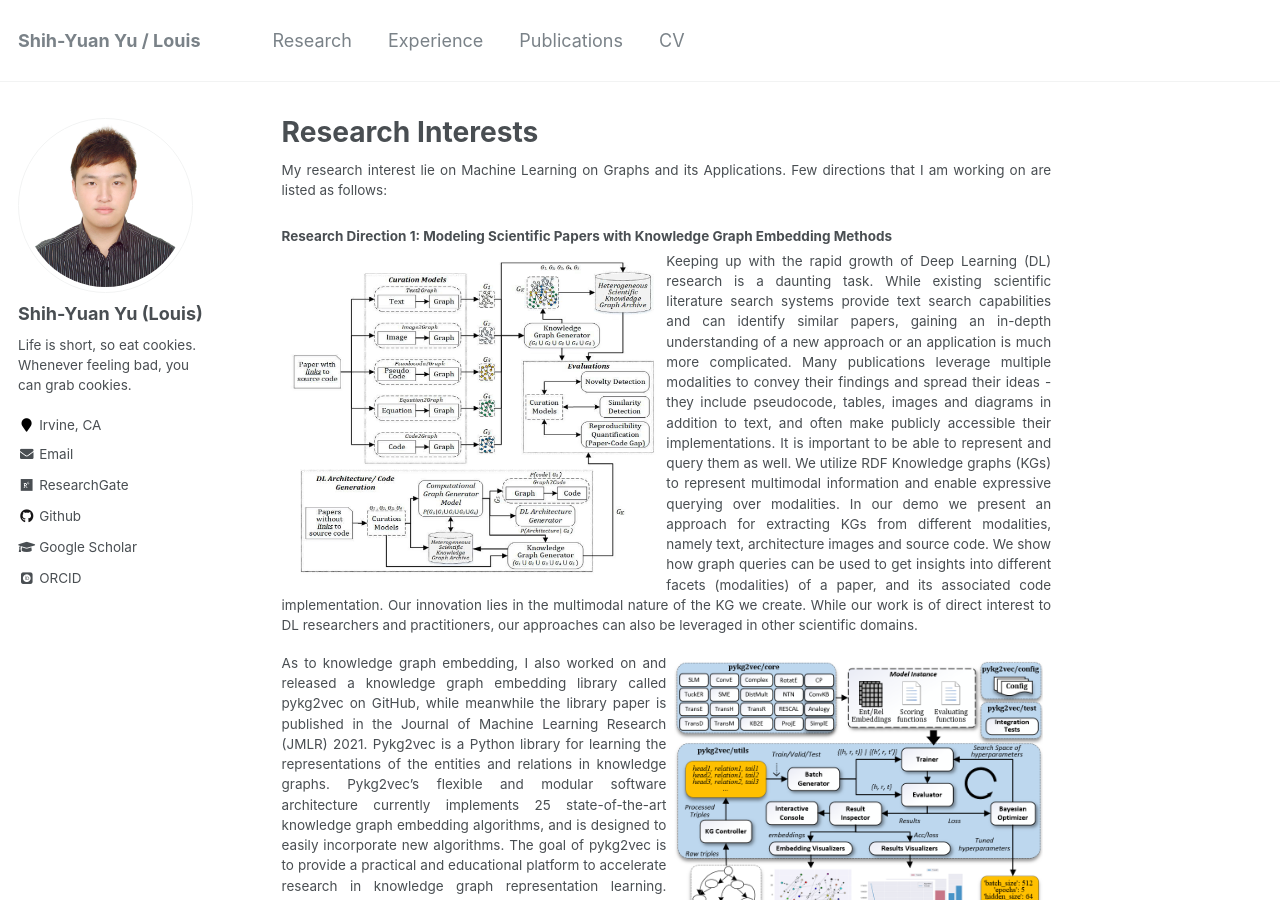
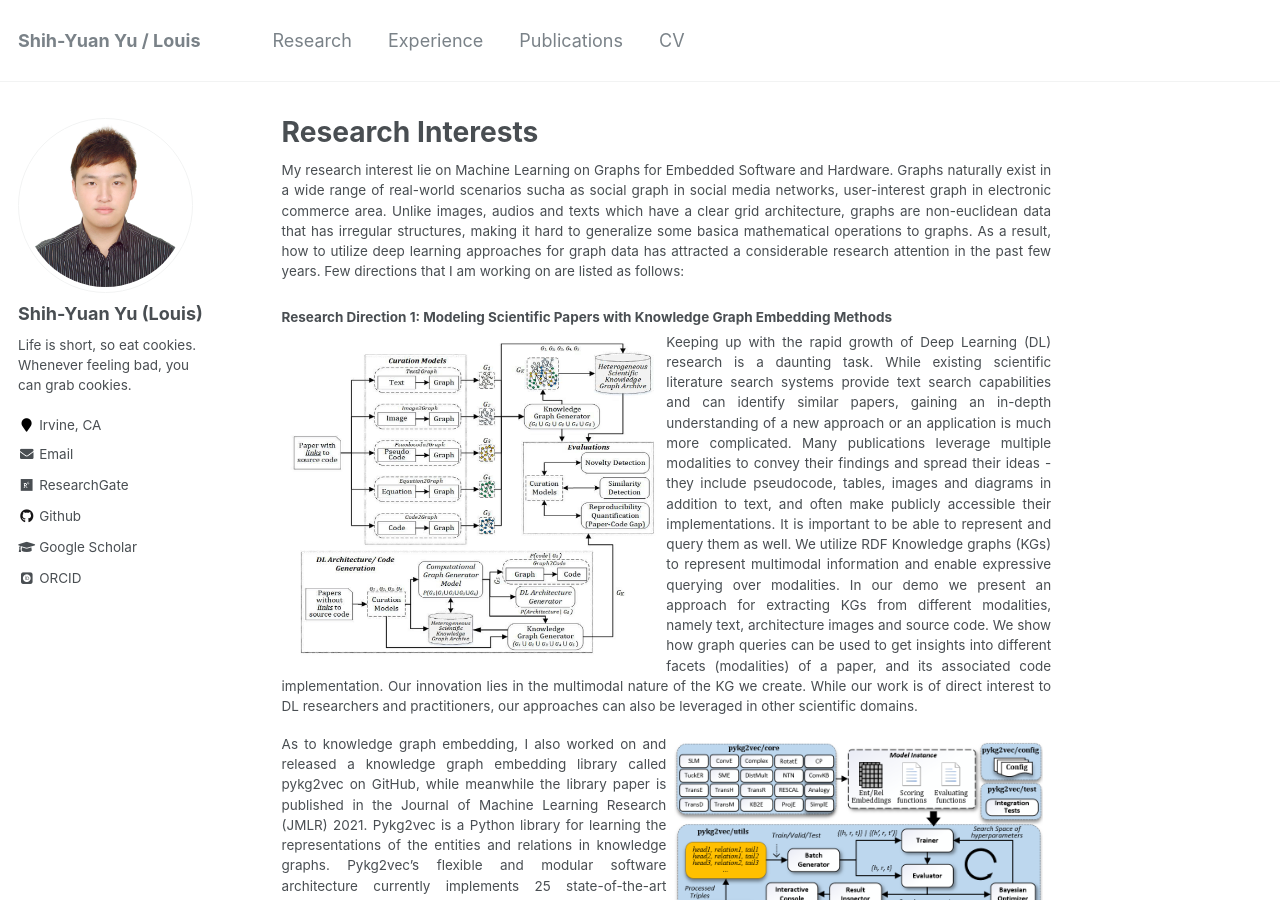
Before and after one commit to louisccc/louisccc.github.io, a Jekyll site: the page built from _pages/research.md, in a window 1280 px wide and 900 px high. Built offline with Jekyll 4.4.1, drawn with Linux system fonts in a browser that asks for light colours; some web fonts are replaced.

Commit message:
Update research.md

```diff
--- a/_pages/research.md
+++ b/_pages/research.md
@@ -5,7 +5,7 @@ excerpt: "About me"
 author_profile: true
 ---
 
-My research interest lie on Machine Learning on Graphs and its Applications. Few directions that I am working on are listed as follows:
+My research interest lie on Machine Learning on Graphs for Embedded Software and Hardware. Graphs naturally exist in a wide range of real-world scenarios sucha as social graph in social media networks, user-interest graph in electronic commerce area. Unlike images, audios and texts which have a clear grid architecture, graphs are non-euclidean data that has irregular structures, making it hard to generalize some basica mathematical operations to graphs. As a result, how to utilize deep learning approaches for graph data has attracted a considerable research attention in the past few years. Few directions that I am working on are listed as follows:
 
 #### Research Direction 1: Modeling Scientific Papers with Knowledge Graph Embedding Methods
 
```
